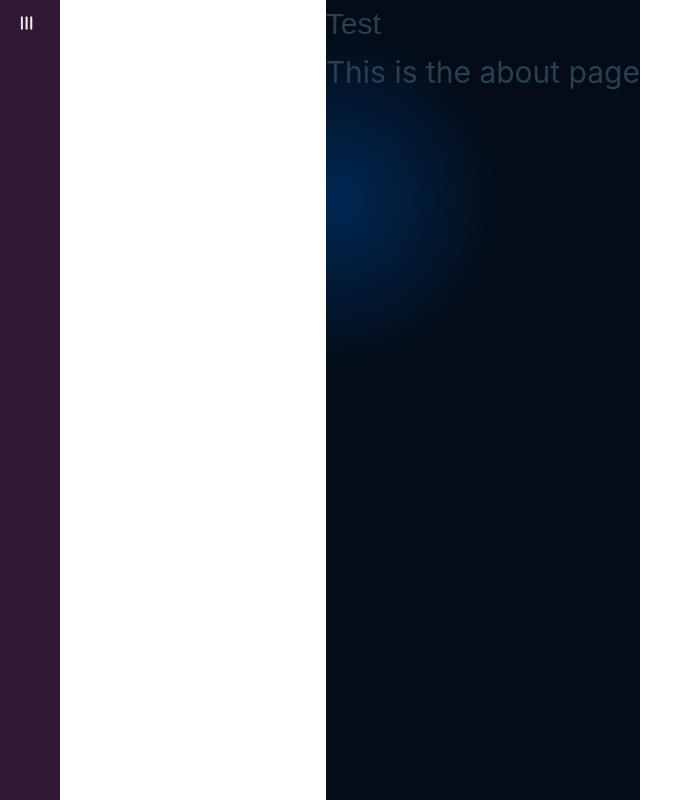
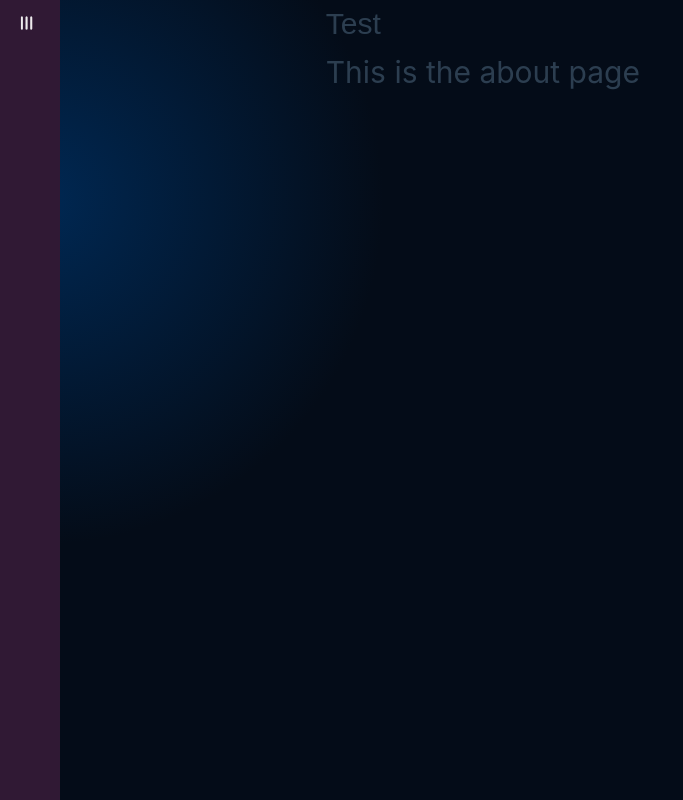
Before and after one commit to Lightning-Skyblock-Mod/LSMWeb, a Vue app: page / in a window 1280 px wide. Shown: the whole page, without its empty margins (0-683 px from the left). Built offline with nearby package versions, Linux system fonts and the light colour scheme.

Commit message:
Fix gradient

```diff
--- a/src/App.vue
+++ b/src/App.vue
@@ -1,5 +1,4 @@
 <template>
-  <div class="gradient__bg">
     <Loading v-if="isLoading" />
     <Sidebar />
     <div style="{'margin-left': sidebarWidth}">
@@ -9,7 +8,7 @@
 
 
 
-  </div>
+
 
 </template>
 
@@ -54,19 +53,4 @@ height: 100%;
 </style>
 
 <style scoped>
-.gradient__bg {
-  background:-moz-radial-gradient(circle at 3% 25%, rgba(0, 40, 83, 1) 0%, rgba(4, 12, 24, 1) 25%);
-
-  /* safari 5.1+,chrome 10+ */
-  background:-webkit-radial-gradient(circle at 3% 25%, rgba(0, 40, 83, 1) 0%, rgba(4, 12, 24, 1) 25%);
-
-  /* opera 11.10+ */
-  background:-o-radial-gradient(circle at 3% 25%, rgba(0, 40, 83, 1) 0%, rgba(4, 12, 24, 1) 25%);
-
-  /* ie 10+ */
-  background:-ms-radial-gradient(circle at 3% 25%, rgba(0, 40, 83, 1) 0%, rgba(4, 12, 24, 1) 25%);
-
-  /* global 92%+ browsers support */
-  background:radial-gradient(circle at 3% 25%, rgba(0, 40, 83, 1) 0%, rgba(4, 12, 24, 1) 25%);
-}
 </style>
--- a/src/assets/base.css
+++ b/src/assets/base.css
@@ -21,9 +21,26 @@
   --vt-c-text-dark-2: rgba(235, 235, 235, 0.64);
 }
 
+:root {
+
+
+}
+
 /* semantic color variables for this project */
 :root {
-  --color-background: var(--vt-c-white);
+  --color-background:-moz-radial-gradient(circle at 3% 25%, rgba(0, 40, 83, 1) 0%, rgba(4, 12, 24, 1) 25%);
+
+  /* safari 5.1+,chrome 10+ */
+  --color-background:-webkit-radial-gradient(circle at 3% 25%, rgba(0, 40, 83, 1) 0%, rgba(4, 12, 24, 1) 25%);
+
+  /* opera 11.10+ */
+  --color-background:-o-radial-gradient(circle at 3% 25%, rgba(0, 40, 83, 1) 0%, rgba(4, 12, 24, 1) 25%);
+
+  /* ie 10+ */
+  --color-background:-ms-radial-gradient(circle at 3% 25%, rgba(0, 40, 83, 1) 0%, rgba(4, 12, 24, 1) 25%);
+
+  /* global 92%+ browsers support */
+  --color-background:radial-gradient(circle at 3% 25%, rgba(0, 40, 83, 1) 0%, rgba(4, 12, 24, 1) 25%);
   --color-background-soft: var(--vt-c-white-soft);
   --color-background-mute: var(--vt-c-white-mute);
 
@@ -38,7 +55,19 @@
 
 @media (prefers-color-scheme: dark) {
   :root {
-    --color-background: var(--vt-c-black);
+    --color-background:-moz-radial-gradient(circle at 3% 25%, rgba(0, 40, 83, 1) 0%, rgba(4, 12, 24, 1) 25%);
+
+    /* safari 5.1+,chrome 10+ */
+    --color-background:-webkit-radial-gradient(circle at 3% 25%, rgba(0, 40, 83, 1) 0%, rgba(4, 12, 24, 1) 25%);
+
+    /* opera 11.10+ */
+    --color-background:-o-radial-gradient(circle at 3% 25%, rgba(0, 40, 83, 1) 0%, rgba(4, 12, 24, 1) 25%);
+
+    /* ie 10+ */
+    --color-background:-ms-radial-gradient(circle at 3% 25%, rgba(0, 40, 83, 1) 0%, rgba(4, 12, 24, 1) 25%);
+
+    /* global 92%+ browsers support */
+    --color-background:radial-gradient(circle at 3% 25%, rgba(0, 40, 83, 1) 0%, rgba(4, 12, 24, 1) 25%);
     --color-background-soft: var(--vt-c-black-soft);
     --color-background-mute: var(--vt-c-black-mute);
 
--- a/src/assets/main.css
+++ b/src/assets/main.css
@@ -24,7 +24,7 @@ a,
 @media (min-width: 1024px) {
   body {
     display: flex;
-    place-items: center;
+    place-items: normal;
   }
 
   #app {
```
